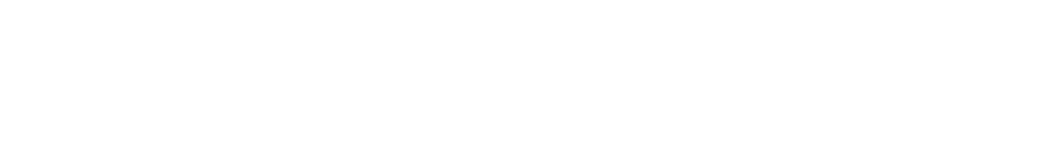
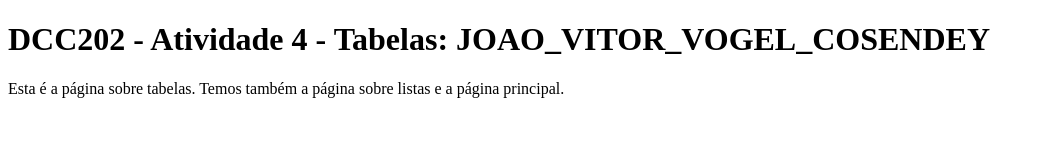
Before and after one commit to ufjf-dcc202/ufjf-dcc202-2023-3-b-atv4-joaovogelufjf, a website: page tabelas.html in a window 1280 px wide. Shown: the whole page, without its empty margins (0-1045 px from the left). Drawn offline with Linux system fonts and the light colour scheme.

Commit message:
add main com content na tabelas

```diff
--- a/tabelas.html
+++ b/tabelas.html
@@ -6,6 +6,9 @@
     <title>DCC202 - Atividade 4 - Tabelas: JOAO_VITOR_VOGEL_COSENDEY</title>
 </head>
 <body>
-
+    <main>
+        <h1>DCC202 - Atividade 4 - Tabelas: JOAO_VITOR_VOGEL_COSENDEY</h1>
+            <p>Esta é a página sobre tabelas. Temos também a página sobre listas e a página principal.</p>
+    </main>
 </body>
 </html>
```
